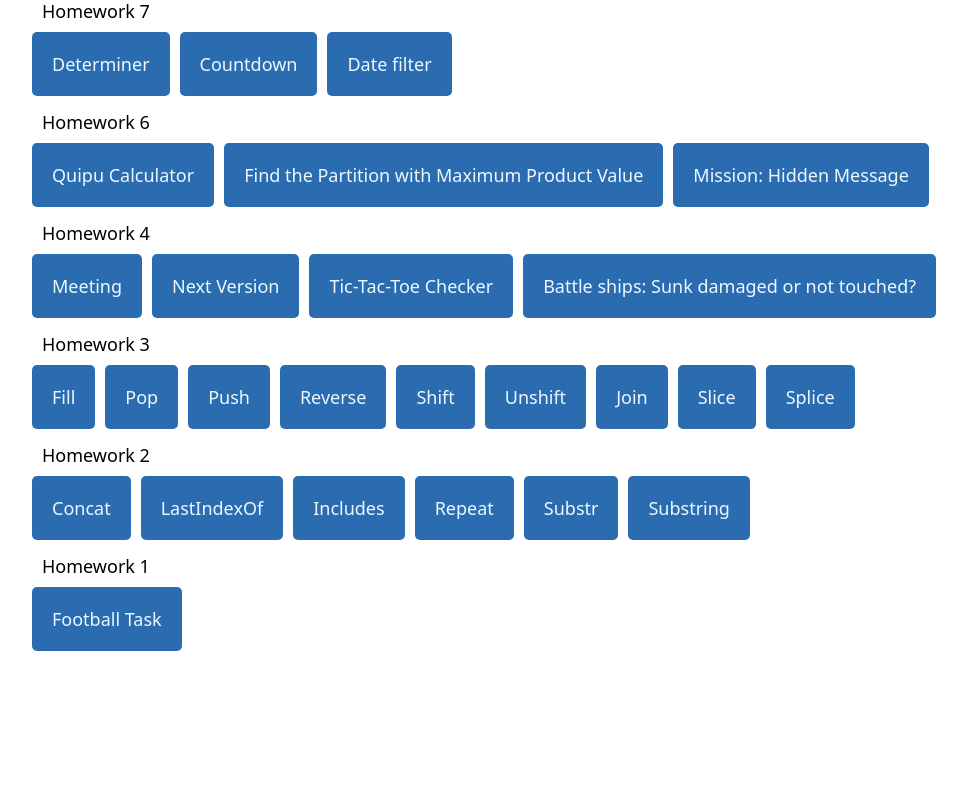
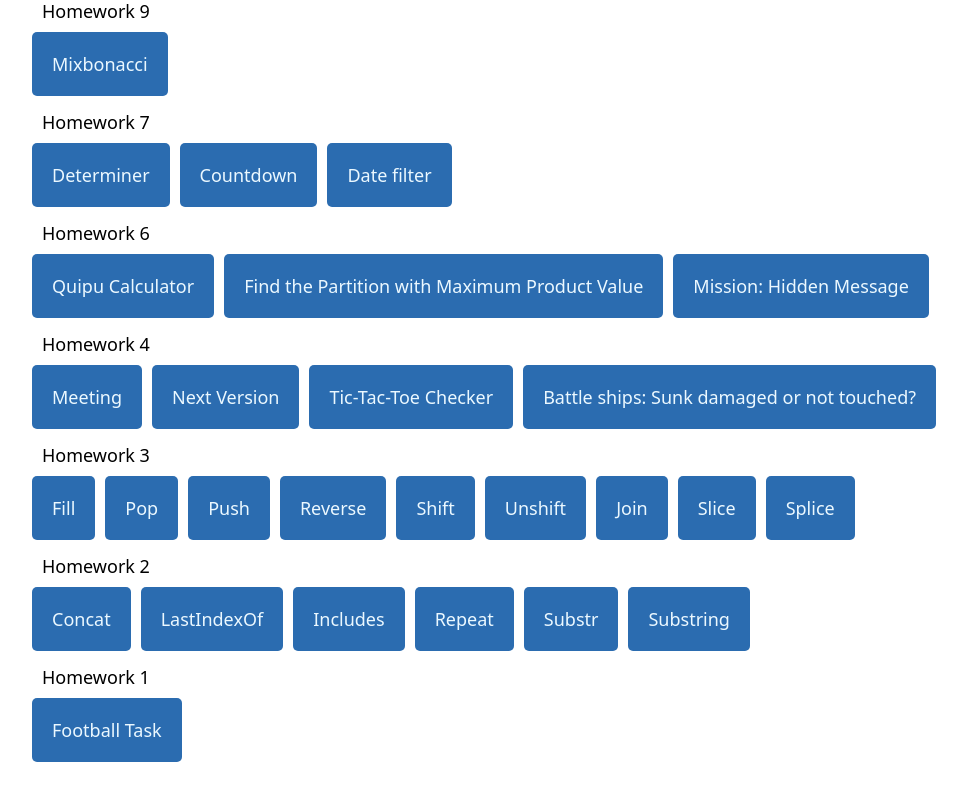
Before and after one commit to alex-boklag/SSA-Homeworks, a plain HTML site: page index.html in a window 1280 px wide. Shown: the part 67-853 px from the top of the page, without its empty margins (10-977 px from the left). Before the commit the page ends 800 px from the top, so only its background shows below. Drawn offline with nearby package versions, Linux system fonts and the light colour scheme.

Commit message:
Add homework 9

```diff
--- a/index.html
+++ b/index.html
@@ -13,6 +13,12 @@
 <body>
   <div class="m-8 mt-4 flex flex-col text-lg">
     <h1>SoftServe Academy Homeworks</h1>
+    <section class="hw9">
+        <h2>Homework 9</h2>
+        <ul>
+          <li><a href="HW_9/mixbonacci.html">Mixbonacci</a></li>
+        </ul>
+      </section>
     <section class="hw7">
       <h2>Homework 7</h2>
       <ul>
```
